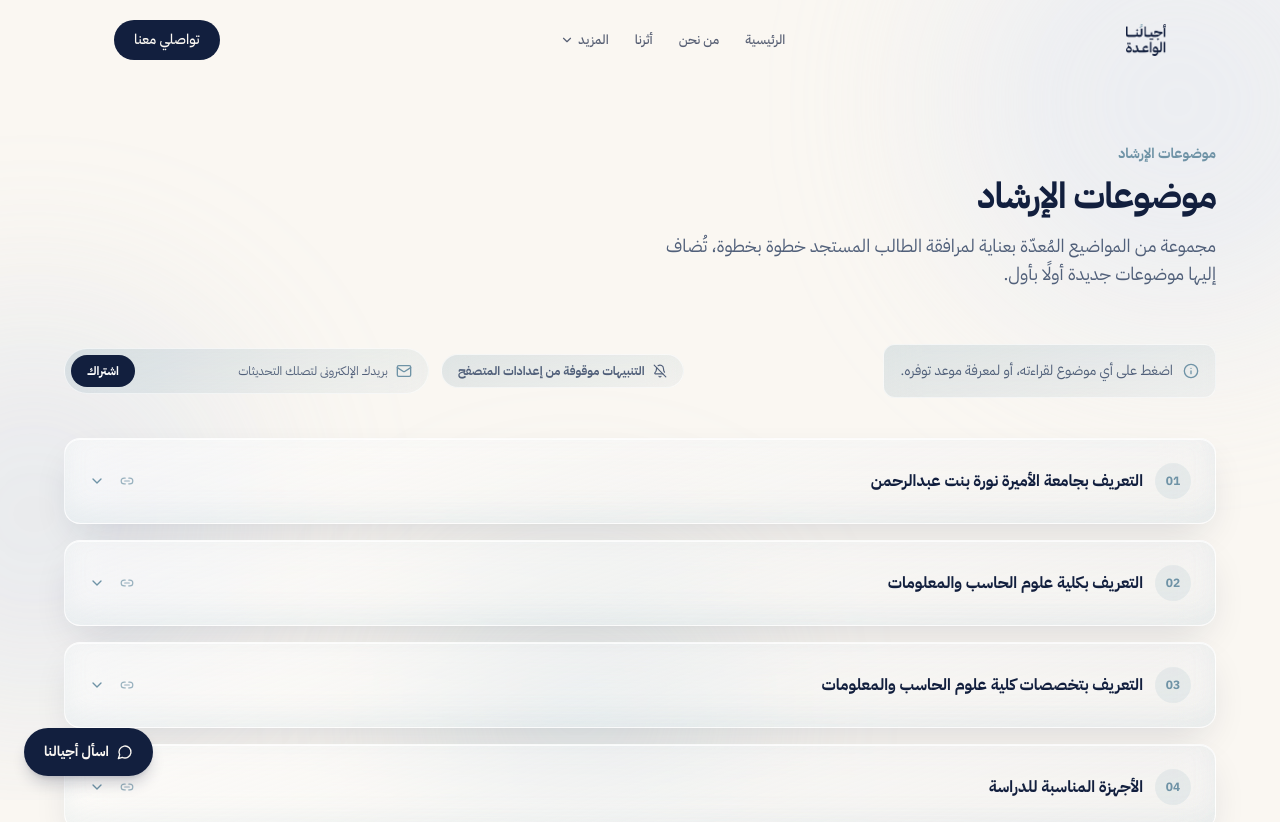
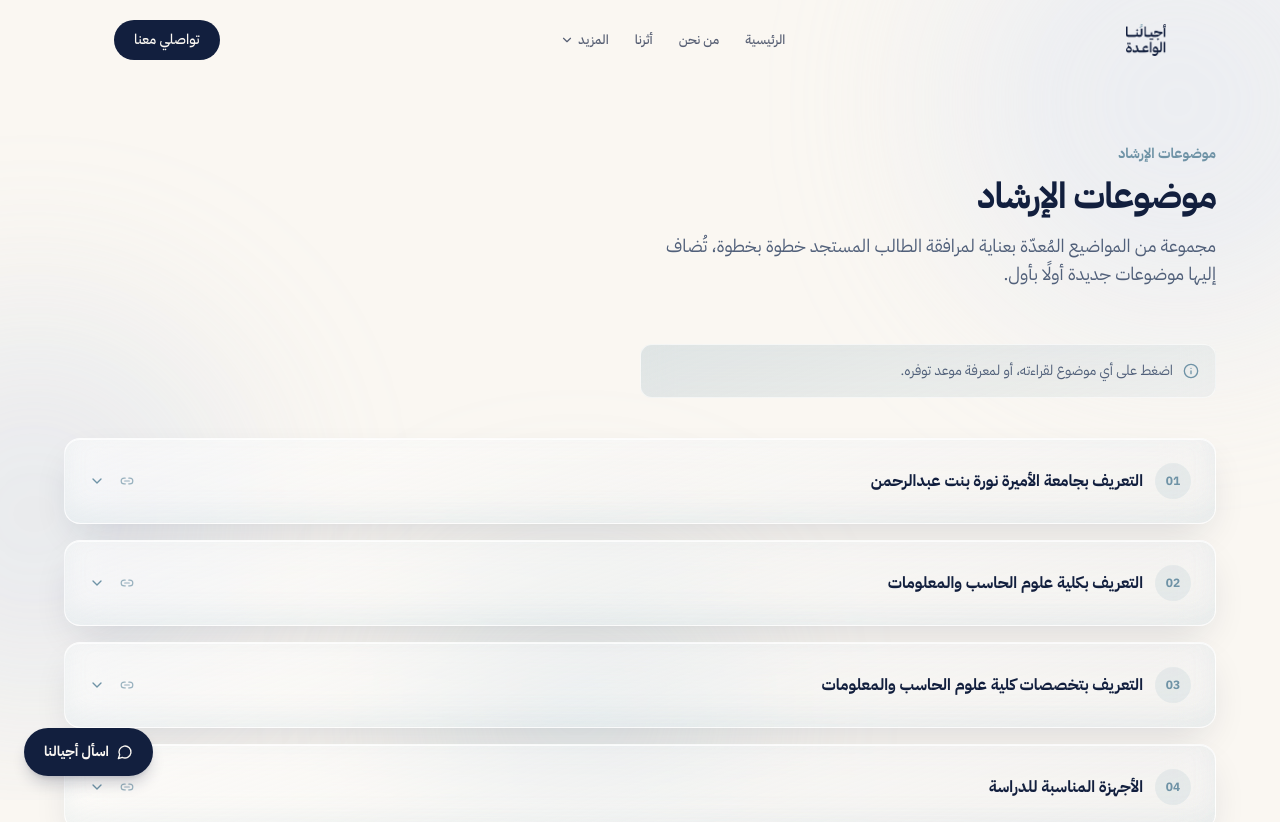
Before and after one commit to ajyalna-admin/AjyalnaAlwaidah, a Next.js app: page /resources in a window 1280 px wide. Shown: the top 822 px of the page. Built offline with nearby package versions, Linux system fonts and the light colour scheme.

Commit message:
Update Resources.tsx

```diff
--- a/components/Resources.tsx
+++ b/components/Resources.tsx
@@ -6,8 +6,6 @@
 import { SectionHeading } from "@/components/SectionHeading";
 import { AccelerationExamTable } from "@/components/AccelerationExamTable";
 import { MajorsOverview } from "@/components/MajorsOverview";
-import { NotificationOptIn } from "@/components/NotificationOptIn";
-import { EmailSubscribe } from "@/components/EmailSubscribe";
 import { resourcesSection, topics } from "@/lib/data";
 
 export function Resources() {
@@ -50,15 +48,9 @@
           description={resourcesSection.description}
         />
 
-        <div className="flex flex-wrap items-center justify-between gap-4 mb-10">
-          <div className="flex items-start gap-2.5 max-w-xl text-sm text-muted glass-chip rounded-xl p-4">
-            <Info className="h-4 w-4 shrink-0 mt-0.5 text-sky-deep" />
-            <p>{resourcesSection.note}</p>
-          </div>
-          <div className="flex flex-wrap items-center gap-3">
-            <NotificationOptIn />
-            <EmailSubscribe />
-          </div>
+        <div className="flex items-start gap-2.5 mb-10 max-w-xl text-sm text-muted glass-chip rounded-xl p-4">
+          <Info className="h-4 w-4 shrink-0 mt-0.5 text-sky-deep" />
+          <p>{resourcesSection.note}</p>
         </div>
 
         <div className="grid gap-4">
```
